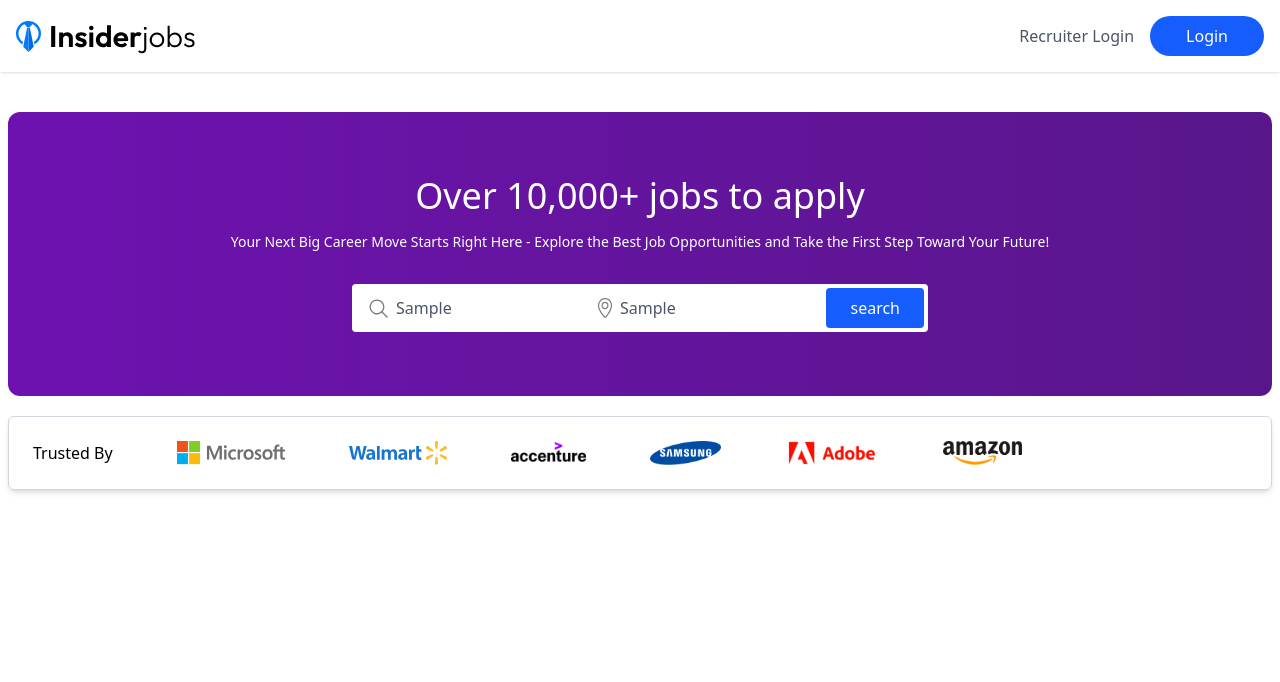
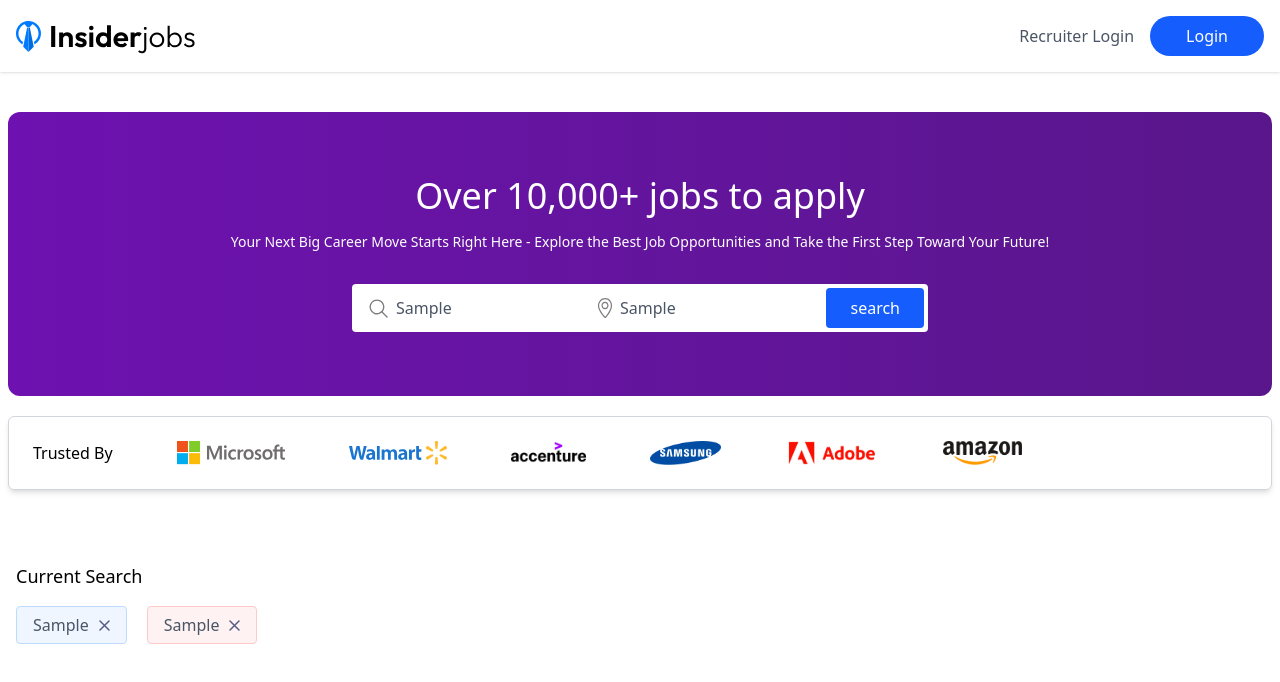
Before and after one commit to naimsheikh8020/Job-Protal, a React (Vite) app in the folder client/: page / in a window 1280 px wide. Both pictures are taken after typing "Sample", "Sample" into the empty fields and a click on the button "search". Shown: the top 682 px of the page. Built offline with nearby package versions, Linux system fonts and the light colour scheme; no server answers.

Commit message:
feat: add JobListing search filter UI

```diff
--- /dev/null
+++ b/client/src/Components/JobListing.jsx
@@ -0,0 +1,49 @@
+import React, { useContext } from "react";
+import { AppContext } from "../context/AppContext";
+import { assets } from "../assets/assets";
+
+const JobListing = () => {
+  const { isSearched, searchFilter, setSearchFilter } = useContext(AppContext);
+  return (
+    <div className="container 2xl:px-20 mx-auto flex flex-col lg:flex-row max-lg:space-y-8 py-8">
+      {/* Sidebar */}
+      <div className="w-full bg-white px-4">
+        {/* Search Filter from Hero Component */}
+        {isSearched &&
+          (searchFilter.title !== "" || searchFilter.location !== "") && (
+            <>
+              <h3 className="font-medium text-lg mb-4">Current Search</h3>
+              <div className="mb-4 text-gray-600 ">
+                {searchFilter.title && (
+                  <span className="inline-flex items-center gap-2.5 border  bg-blue-50 border-blue-200 px-4 py-1.5 rounded">
+                    {searchFilter.title}
+                    <img
+                      onClick={() =>
+                        setSearchFilter((prev) => ({ ...prev, title: "" }))
+                      }
+                      className="cursor-pointer"
+                      src={assets.cross_icon}
+                    />
+                  </span>
+                )}
+                {searchFilter.location && (
+                  <span className="ml-5 inline-flex items-center gap-2.5 border  bg-red-50 border-red-200 px-4 py-1.5 rounded">
+                    {searchFilter.location}
+                    <img
+                      onClick={() =>
+                        setSearchFilter((prev) => ({ ...prev, location: "" }))
+                      }
+                      className="cursor-pointer"
+                      src={assets.cross_icon}
+                    />
+                  </span>
+                )}
+              </div>
+            </>
+          )}
+      </div>
+    </div>
+  );
+};
+
+export default JobListing;
--- a/client/src/pages/Home.jsx
+++ b/client/src/pages/Home.jsx
@@ -1,12 +1,14 @@
 import React from 'react'
 import Navbar from '../Components/Navbar'
 import Hero from '../Components/Hero'
+import JobListing from '../Components/JobListing'
 
 const Home = () => {
   return (
     <div>
         <Navbar/>
         <Hero/>
+        <JobListing/>
     </div>
   )
 }
```
